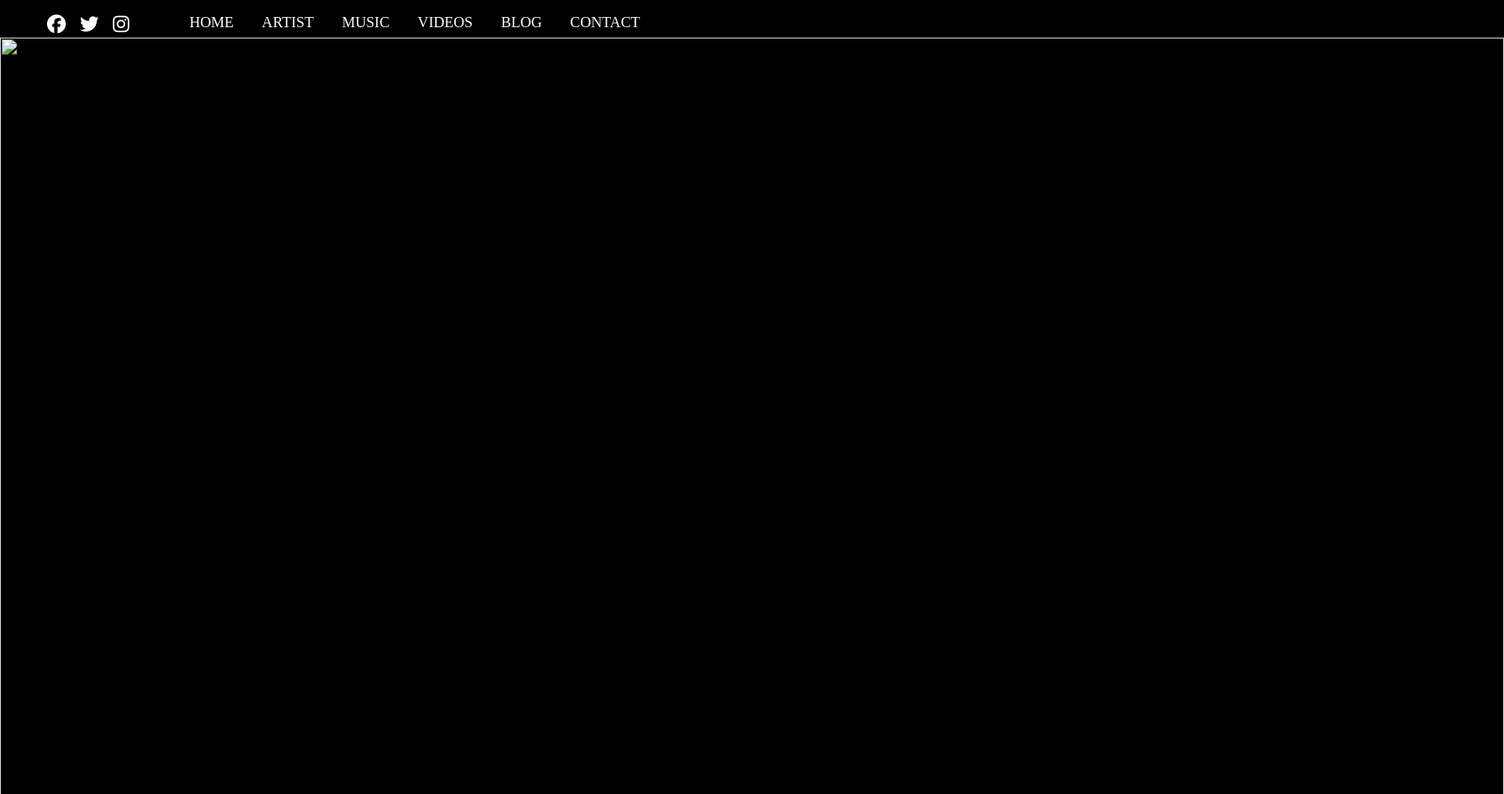
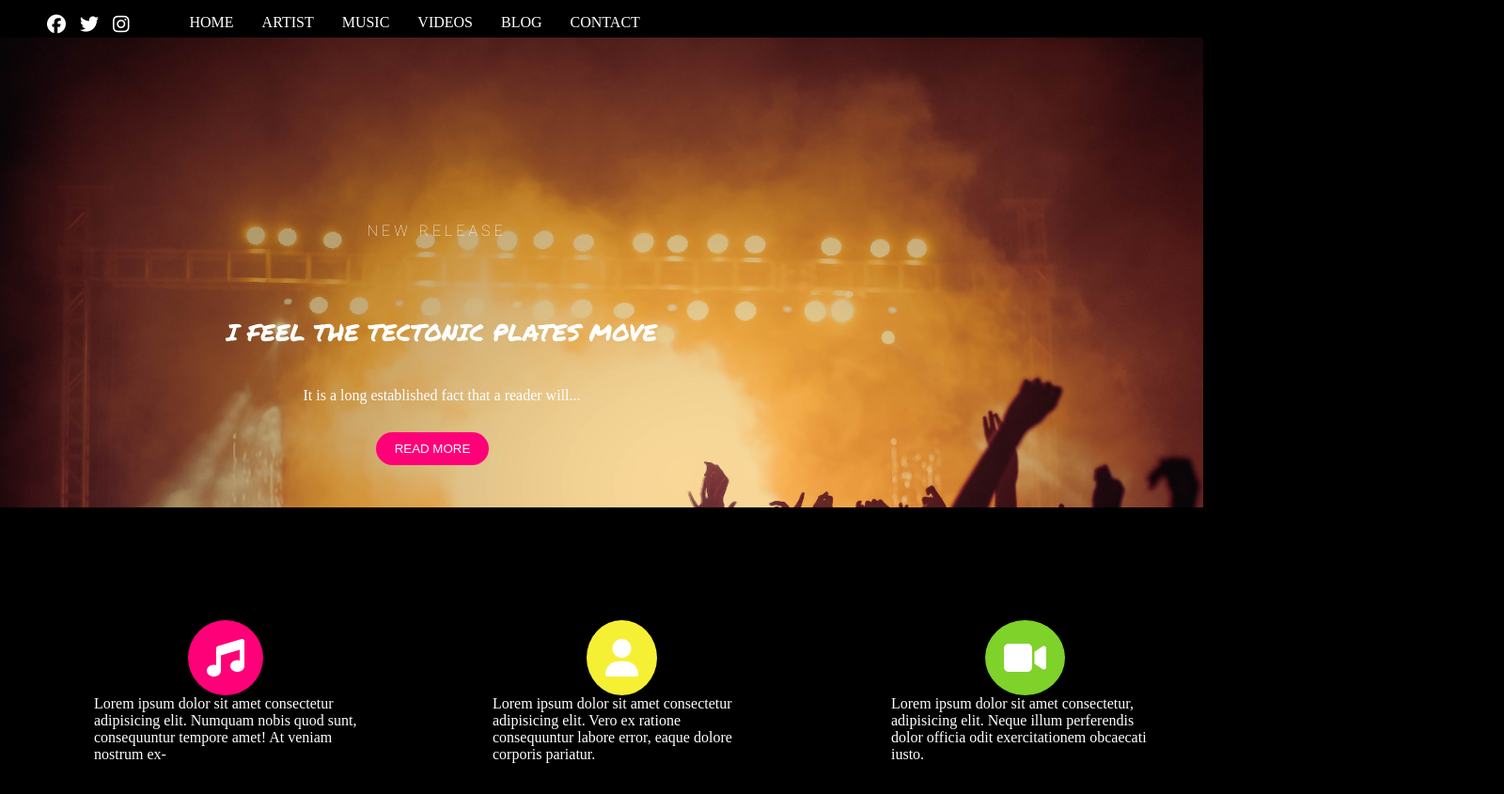
Before and after one commit to karamanburak/HTML-CSS-Projects, a plain HTML site: page LiveMusic/index.html in a window 1280 px wide. Shown: the top 845 px of the page at 94% size, 1600 px wide, since content can reach past the window. Drawn offline with Linux system fonts and the light colour scheme; a web font is replaced by a local one.

Commit message:
new features added

```diff
--- a/LiveMusic/index.html
+++ b/LiveMusic/index.html
@@ -32,9 +32,6 @@
       </navbar>
     </header>
     <main class="image-container">
-      <div class="image">
-        <img src="./background2.jpg" alt="" width="1600px" />
-      </div>
 
       <div class="yazilar">
         <p class="yazi1">NEW RELEASE</p>
@@ -42,6 +39,7 @@
         <p class="yazi3">It is a long established fact that a reader will...</p>
         <button>READ MORE</button>
       </div>
+    </main>
 
       <div class="social-media">
         <i class="fa-solid fa-music"></i>
@@ -72,6 +70,6 @@
 
 
       </div>
-    </main>
+
   </body>
 </html>
--- a/LiveMusic/style.css
+++ b/LiveMusic/style.css
@@ -13,9 +13,15 @@
     box-sizing: border-box;
     color: white;
     background-color: black;
-    /* background-repeat: no-repeat;
-    background-size: cover; */
+     background-repeat: no-repeat;
+    background-size: cover;
 
+}
+
+body{
+    height: 100vh;
+    width: 100%;
+    background-color: black;
 }
 header{
     /* background-color: black; */
@@ -46,12 +52,25 @@ header{
 
 .navbar-container{
     display: inline-block;
-    margin-left: 50px;
+     margin-left: 50px;
     font-family: 'Rubik Beastly';
     font-size: 16px;
+    /* border: 1px solid red; */
 
 
 }
+
+.image-container{
+    background-image: url(/LiveMusic/images/background2.jpg);
+    display: flex;
+    align-items: center;
+    text-align:center;
+    height: 500px;
+    background-size: cover;
+    justify-content: center;
+
+}
+
 
 
 ul{
@@ -72,21 +91,27 @@ li {
   }
 
 .yazilar{
-    margin-top: -360px;
+    position: absolute;
+    display: inline-block;
     text-align: center;
+    margin-top: 50px;
+    margin-right:250px;
+    background-color: #0000;
     /* border: 2px solid red; */
 }
 
 
 .yazi1{
 
-    margin-bottom: 40px;
-    margin-right: 100px;
+    padding-left: 150px;
+    margin-top: 100px;
+    display: flex;
     font-family: 'Roboto', sans-serif;
     font-variant: small-caps;
     text-decoration: none;
     font-size: 16px;
     letter-spacing: 4px;
+    background-color: #0000;
 
 
 
@@ -110,14 +135,15 @@ text-decoration: underline;
 }
 
 .yazi2{
-    margin-top: 95px;
-    margin-right: 140px;
-    margin-bottom: 40px ;
+    margin-right: 90px;
+    margin-top: 80px ;
     font-family: 'Permanent Marker', cursive;
     font-size: 25px;
+    background-color: #0000;
 }
 
 .yazi2:hover{
+    margin-right: 20px ;
     color: #ff0078;
     text-decoration: underline;
 
@@ -125,8 +151,9 @@ text-decoration: underline;
 
 
 .yazi3{
-
-    margin-right: 110px;
+    margin-right: 90px;
+     padding-top: 40px;
+    background-color: #0000;
 }
 
 .yazi3:hover{
```
